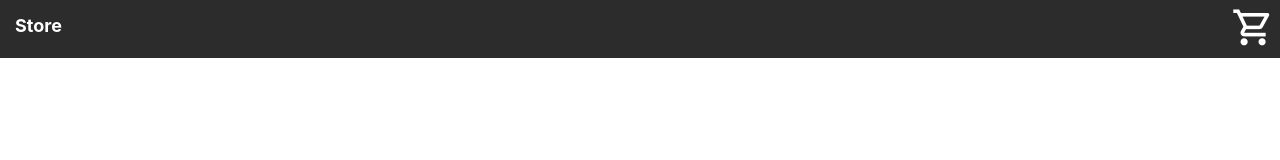
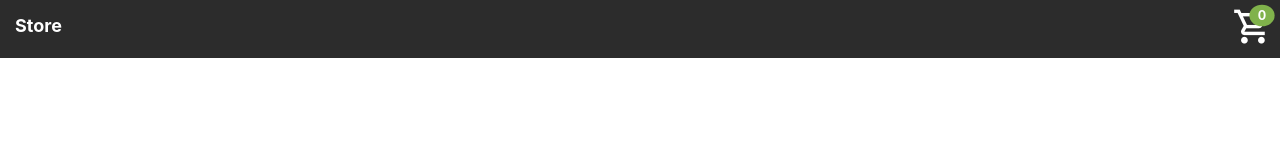
Before and after one commit to phunky-panda94/shopping-cart, a React (Create React App) app: page / in a window 1280 px wide. Shown: the top 160 px of the page. Built offline with nearby package versions, Linux system fonts and the light colour scheme.

Commit message:
added cart badge

```diff
--- a/src/App.css
+++ b/src/App.css
@@ -1,3 +1,14 @@
+.link .badge {
+    position: absolute;
+    top: 0;
+    right: 0;
+    padding: 5px 12px;
+    border-radius: 50%;
+    background: #80b24b;
+    color: white;
+    transform: scale(0.7);
+}
+
 .container {
     padding: 15px;
     width: 80vw;
@@ -18,5 +29,5 @@
 }
 
 .material-icons-outlined {
-    transform: scale(1.8);
+    transform: scale(1.7);
 }
--- a/src/components/Navbar.js
+++ b/src/components/Navbar.js
@@ -6,6 +6,7 @@ function Navbar() {
             <Link className="link" to="/">Store</Link>
             <Link className="link" to="/cart">
                 <span className="material-icons-outlined">shopping_cart</span>
+                <span className="badge">0</span>
             </Link>
         </nav>
     )
```
